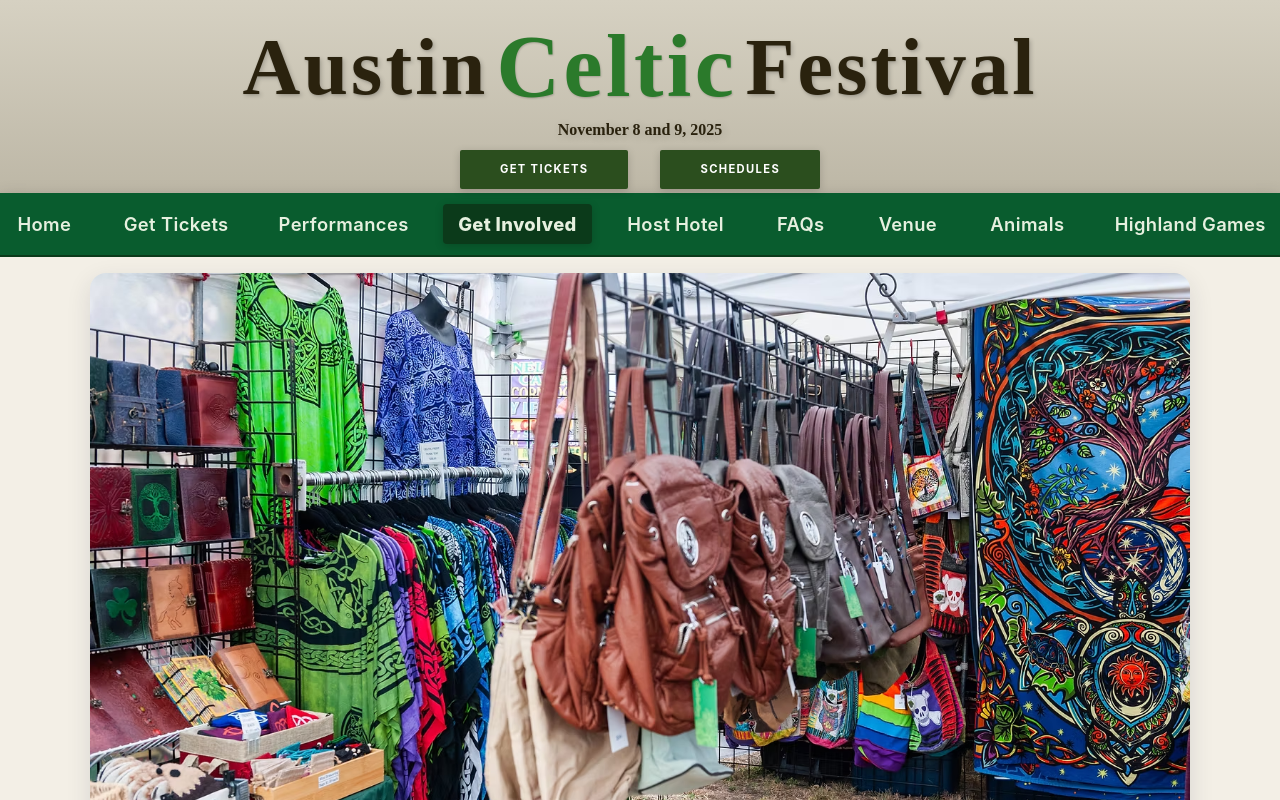
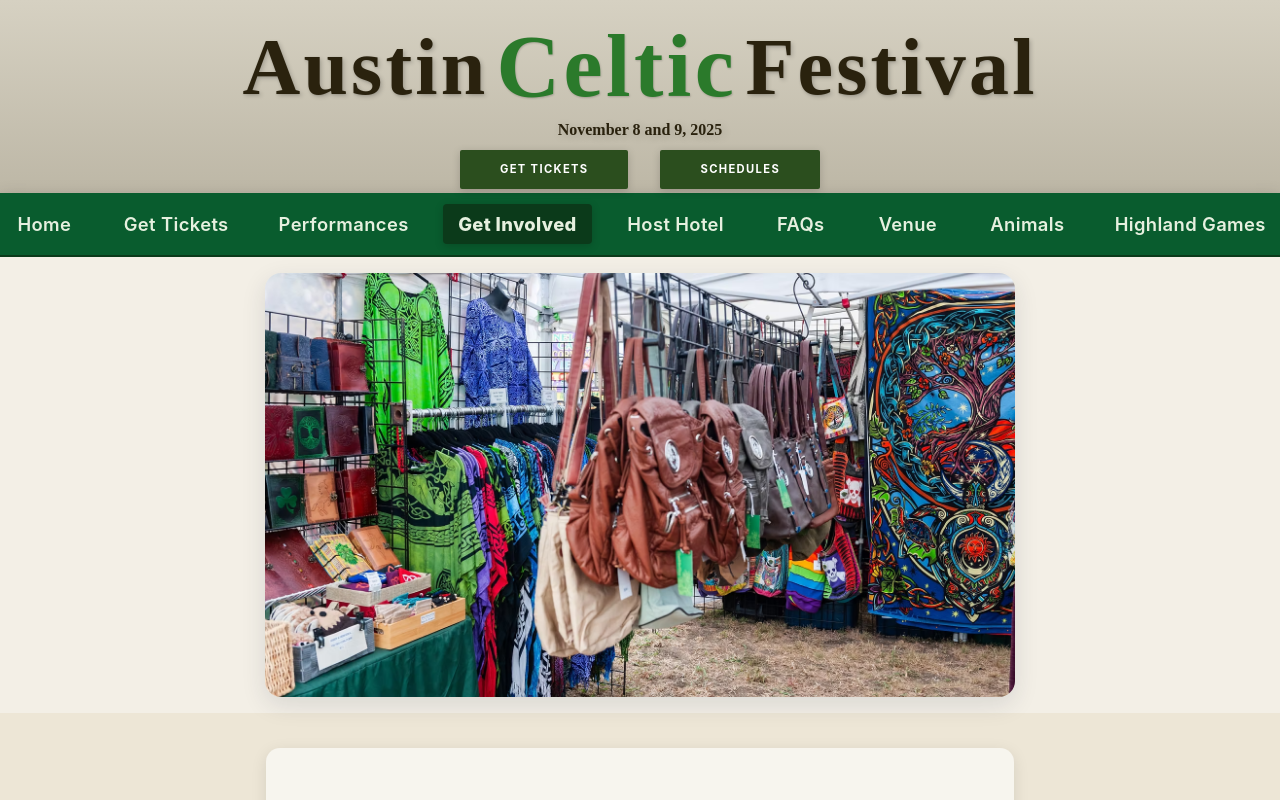
Before and after one commit to jdinnen/acf-angular, an Angular app: page /vendors in a window 1280 px wide. Built offline with nearby package versions, Linux system fonts and the light colour scheme; a web font is replaced by a local one.

Commit message:
Update acf-hero.css

```diff
--- a/src/app/shared/acf-hero/acf-hero.css
+++ b/src/app/shared/acf-hero/acf-hero.css
@@ -1,19 +1,19 @@
-/* Consolidated hero styles scoped to the component */
 .acf-hero {
+    /* Tunable max width for the hero image; overridden per breakpoint below */
+    --acf-hero-max-width: 1100px;
     width: 100%;
     min-width: 0;
     background: var(--celtic-cream, #f7f5ee);
     display: flex;
     justify-content: center;
     align-items: center;
-  /* Equal top/bottom spacing (reduced top to match bottom) */
     padding: 1.5rem clamp(12px, 5vw, 40px);
     box-sizing: border-box;
 }
 
 .acf-main-image {
     width: 100%;
-  max-width: 1100px;
+    max-width: var(--acf-hero-max-width);
     height: auto;
     margin-inline: auto;
     border-radius: 16px;
@@ -25,11 +25,12 @@
 /* xs */
 @media (max-width: 599px) {
     .acf-hero {
-    /* Equal top/bottom spacing on phones */
         padding: 1rem clamp(12px, 5vw, 20px);
+        --acf-hero-max-width: 100%;
     }
+
     .acf-main-image {
-    max-width: 100%;
+        max-width: var(--acf-hero-max-width);
         border-radius: 12px;
         box-shadow: 0 4px 16px rgba(30, 42, 68, 0.12);
     }
@@ -38,11 +39,12 @@
 /* sm */
 @media (min-width: 600px) and (max-width: 899px) {
     .acf-hero {
-    /* Equal top/bottom spacing on small tablets */
         padding: 1.2rem clamp(16px, 5.5vw, 32px);
+        --acf-hero-max-width: 900px;
     }
+
     .acf-main-image {
-    max-width: 900px;
+        max-width: var(--acf-hero-max-width);
         border-radius: 14px;
     }
 }
@@ -50,18 +52,25 @@
 /* md */
 @media (min-width: 900px) and (max-width: 1199px) {
     .acf-hero {
-    /* Equal top/bottom spacing on large tablets */
         padding: 1.4rem clamp(20px, 5vw, 36px);
+        --acf-hero-max-width: 1000px;
     }
+
     .acf-main-image {
-    max-width: 1000px;
+        max-width: var(--acf-hero-max-width);
     }
 }
 
 /* lg+ */
 @media (min-width: 1200px) {
     .acf-hero {
-    /* Equal and tighter vertical spacing on desktop to reduce whitespace */
         padding: 1rem clamp(20px, 5vw, 48px);
+        --acf-hero-max-width: 750px; /* tweak desktop hero width here */
+    }
+
+    .acf-main-image {
+        max-width: var(--acf-hero-max-width);
+        max-height: 60vh;
+        height: auto;
     }
 }
```
Lines whose indentation alone changed are shown as unchanged.
